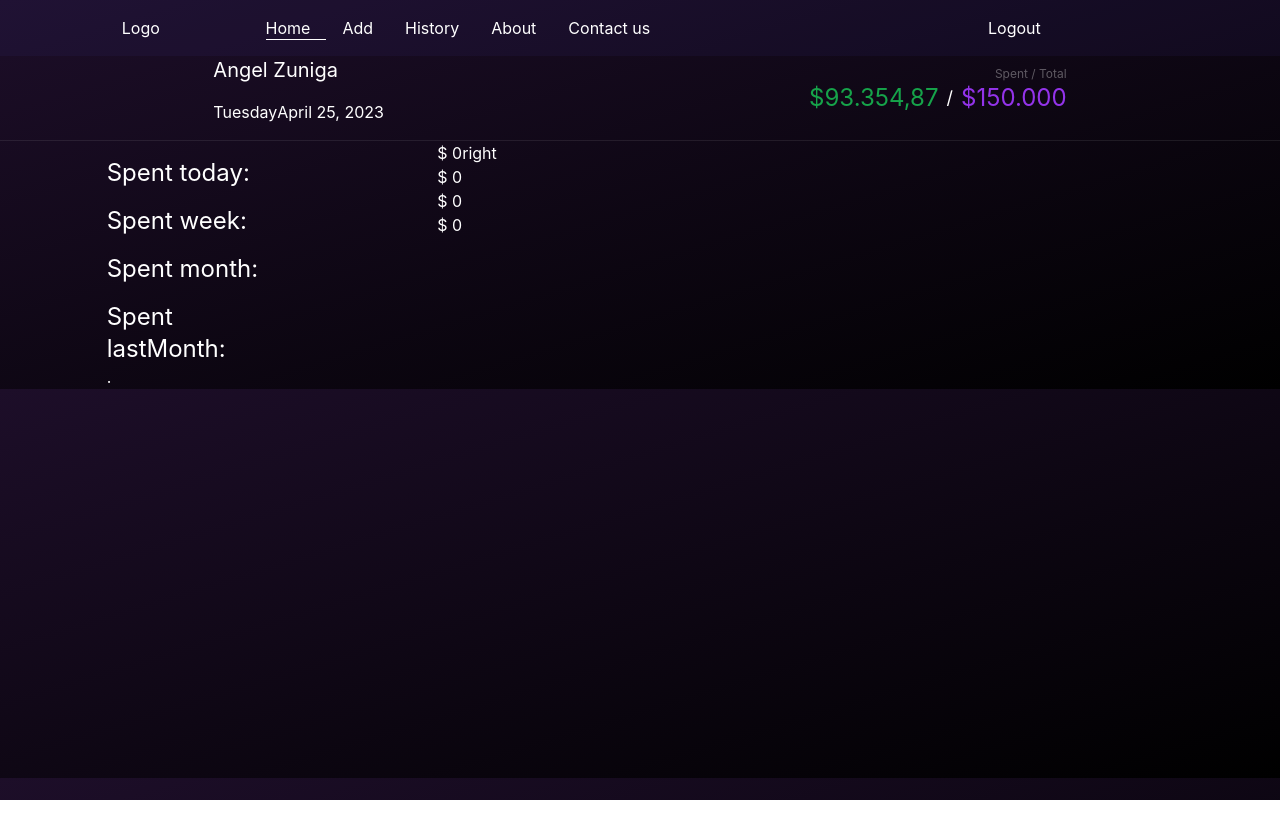
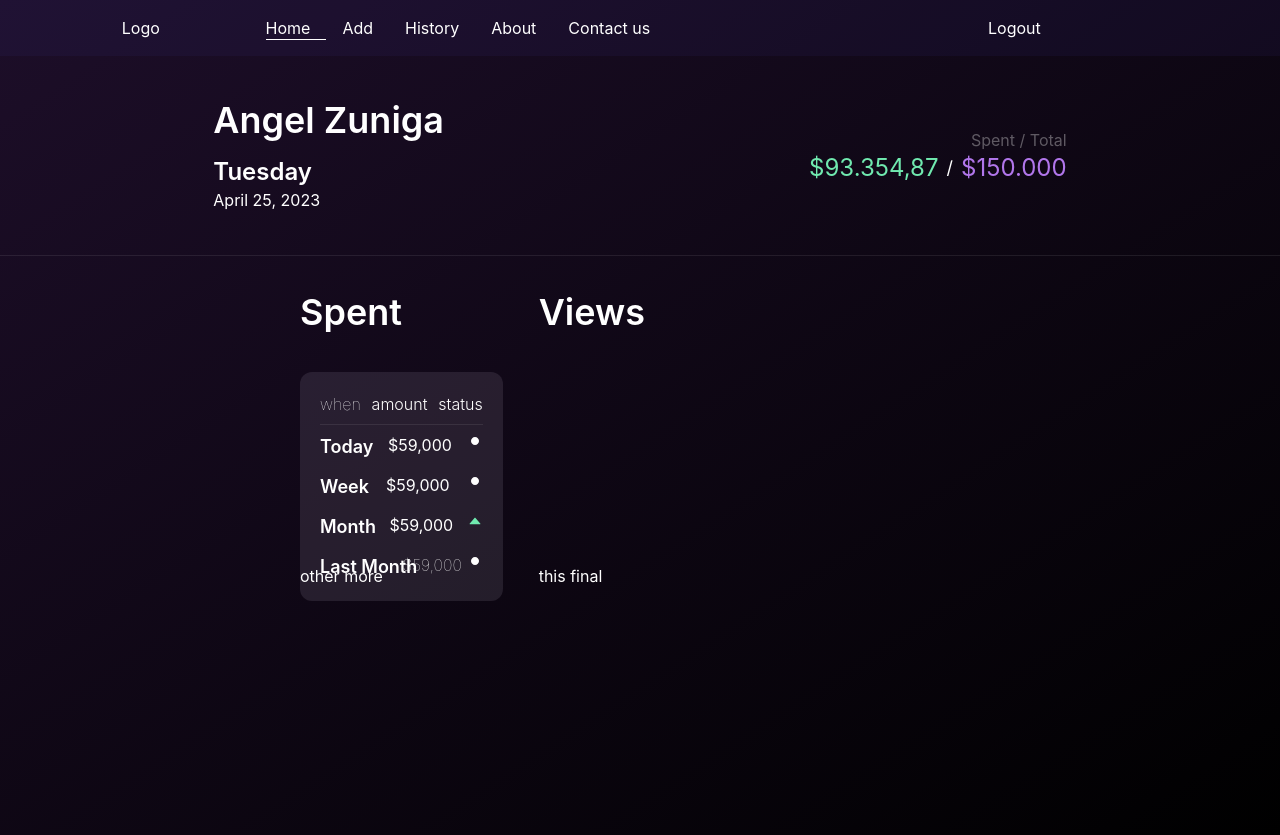
Before and after one commit to Magendev-by-Angel/Finnans, a Next.js app: page / in a window 1280 px wide. Before the commit the page ends 800 px from the top, so only its background shows below. Built offline with nearby package versions, Linux system fonts and the light colour scheme.

Commit message:
spent component and table done

```diff
--- a/app/navBar.tsx
+++ b/app/navBar.tsx
@@ -56,7 +56,9 @@ const NavBar = () => {
 				</div>
 				<div className="flex justify-start  w-1/2">
 					{Links.map(({ href, label }) => (
-						<NavLink href={href}>{label}</NavLink>
+						<NavLink key={label} href={href}>
+							{label}
+						</NavLink>
 					))}
 				</div>
 				<div className="flex justify-center items-center w-1/5">
--- a/app/page.tsx
+++ b/app/page.tsx
@@ -2,7 +2,7 @@
 import React from 'react'
 // import { useRouter, usePathname } from 'next/navigation'
 import { useState, useEffect } from 'react'
-import Overview from '../components/overvew'
+import Overview from '../components/overview'
 import Dashboard from '../components/dashboard'
 const Page = () => {
 	const [percentage, setPercentage] = useState<number>(100)
--- /dev/null
+++ b/components/Spent.tsx
@@ -0,0 +1,70 @@
+import React from 'react'
+import { GoPrimitiveDot } from 'react-icons/go'
+import { AiFillCaretUp } from 'react-icons/ai'
+import formatter from '../util/formatter'
+interface InputProps {
+	amount: number
+}
+
+function Spent({ amount }: InputProps) {
+	const times = ['Today', 'Week', 'Month', 'Last Month']
+	const price = formatter(amount)
+	return (
+		<section className="flex flex-col gap-1">
+			<h1 className="font-semibold text-4xl py-9">Spent</h1>
+			<div className="bg-table rounded-xl w-[100%] p-5">
+				<div className="border-b border-[#ffffff15] w-full pb-2">
+					<div className="flex flex-row justify-between items-center">
+						<p className="font-thin">when</p>
+						<p className="font-light">amount</p>
+						<p className="font-light">status</p>
+					</div>
+				</div>
+				<div className="flex flex-col gap-3 mt-2">
+					{times.map(t => {
+						return (
+							<div
+								key={t}
+								className="flex flex-row justify-between"
+							>
+								<h2 className=" font-semibold text-lg">{t}</h2>
+								<h2
+									className={
+										t === 'Last Month'
+											? ' ml-[-12%] font-thin'
+											: null
+									}
+								>
+									{price}
+								</h2>
+								<div>
+									{t === 'Month' ? (
+										<AiFillCaretUp className="text-whitegreen" />
+									) : (
+										<GoPrimitiveDot />
+									)}
+								</div>
+							</div>
+						)
+					})}
+				</div>
+			</div>
+		</section>
+	)
+}
+/*
+<tbody>
+					{times.map(t => {
+						return (
+							<tr>
+								<td className="pl-[16%] font-semibold text-lg">
+									{t}
+								</td>
+								<td>{amount}</td>
+								<td>'Icon'</td>
+							</tr>
+						)
+					})}
+				</tbody> */
+
+export default Spent
--- a/components/dashboard.tsx
+++ b/components/dashboard.tsx
@@ -1,4 +1,5 @@
 import { useState } from 'react'
+import Spend from './Spent'
 const Periods = ({ periods }) => (
 	<div className="w-1/2 flex items-start flex-col">
 		{periods.map(period => (
@@ -16,24 +17,20 @@ const Amounts = ({ amounts }) => (
 )
 
 const Dashboard = () => {
-	const [today, setToday] = useState<number>(0)
+	/* const [today, setToday] = useState<number>(0)
 	const [week, setWeek] = useState<number>(0)
 	const [month, setMonth] = useState<number>(0)
-	const [lastMonth, setLastMonth] = useState<number>(0)
+	const [lastMonth, setLastMonth] = useState<number>(0) */
 
 	return (
-		<section className="border-t mt-4 border-[#ffffff15] flex justify-center">
-			<div className="w-10/12 ">
-				<div className="w-full flex">
-					<div className="w-1/3 flex">
-						<Periods
-							periods={['today', 'week', 'month', 'lastMonth']}
-						/>
-						<Amounts amounts={[today, week, month, lastMonth]} />
-					</div>
-					<div className="w-2/3">right</div>
-				</div>
-				<div className="w-full ">.</div>
+		<section>
+			<div className="mx-[300px] grid grid-cols-3 grid-rows-2 h-[72.4vh] gap-9">
+				<Spend amount={59000} />
+				<h1 className="col-span-2 font font-semibold text-4xl py-9">
+					Views
+				</h1>
+				<h1>other more</h1>
+				<h1 className="col-span-2">this final</h1>
 			</div>
 		</section>
 	)
--- a/components/overvew.tsx
+++ b/components/overview.tsx
@@ -49,16 +49,19 @@ const Overview = () => {
 		]
 		setDate({ Date: date, Day: days[Day], Month: monthNames[Month], Year })
 	}, [])
+
 	return (
-		<section className="w-full flex justify-center">
+		<section className="w-full h-[200px] flex justify-center border-b border-[#ffffff15]">
 			<div className="w-8/12 flex">
-				<div className="w-1/2">
-					<h2 className="text-xl">Angel Zuniga</h2>
-					<div className="flex justify-start mt-4">
-						<h3 className="">{date ? date.Day : ''}</h3>
+				<div className="w-1/2 flex flex-col justify-center">
+					<h2 className="text-4xl font-semibold">Angel Zuniga</h2>
+					<div className="flex flex-col justify-start mt-4">
+						<h3 className="font-semibold text-2xl">
+							{date ? `${date.Day} ` : ''}
+						</h3>
 						<div>
 							{date ? (
-								`${date.Month} ${date.Date}, ${date.Year} `
+								` ${date.Month} ${date.Date}, ${date.Year} `
 							) : (
 								<Loader />
 							)}
@@ -66,15 +69,15 @@ const Overview = () => {
 					</div>
 				</div>
 				<div className="w-1/2 flex justify-center items-end flex-col">
-					<div className="text-xs text-[#ffffff55]">
-						Spent / Total
-					</div>
+					<div className="text-[#ffffff55] text-">Spent / Total</div>
 					<div className="text-2xl flex items-center">
-						<div className="text-2xl text-green-600">
+						<div className="text-2xl text-whitegreen">
 							$93.354,87
 						</div>
 						<div className="text-lg mx-2">/</div>
-						<div className="text-2xl text-purple-600">$150.000</div>
+						<div className="text-2xl text-whitepurple">
+							$150.000
+						</div>
 					</div>
 				</div>
 			</div>
--- a/package.json
+++ b/package.json
@@ -33,7 +33,8 @@
 		"react": "^18.2.0",
 		"react-chartjs-2": "^5.2.0",
 		"react-circular-progressbar": "^2.1.0",
-		"react-dom": "^18.2.0"
+		"react-dom": "^18.2.0",
+		"react-icons": "^4.8.0"
 	},
 	"devDependencies": {
 		"@types/node": "^18.15.11",
--- a/tailwind.config.js
+++ b/tailwind.config.js
@@ -1,12 +1,18 @@
 /** @type {import('tailwindcss').Config} */
 module.exports = {
-  content: [
-    "./app/**/*.{js,ts,jsx,tsx,mdx}",
-    "./pages/**/*.{js,ts,jsx,tsx,mdx}",
-    "./components/**/*.{js,ts,jsx,tsx,mdx}",
-  ],
-  theme: {
-    extend: {},
-  },
-  plugins: [],
-};
+	content: [
+		'./app/**/*.{js,ts,jsx,tsx,mdx}',
+		'./pages/**/*.{js,ts,jsx,tsx,mdx}',
+		'./components/**/*.{js,ts,jsx,tsx,mdx}'
+	],
+	theme: {
+		extend: {
+			colors: {
+				table: 'rgba(130, 119, 141, 0.2)',
+				whitegreen: '#70E9AF',
+				whitepurple: '#B176EB'
+			}
+		}
+	},
+	plugins: []
+}
--- /dev/null
+++ b/util/formatter.ts
@@ -0,0 +1,12 @@
+const formatter = (value: number): string => {
+	const formatter = new Intl.NumberFormat('en-US', {
+		style: 'currency',
+		currency: 'USD',
+		minimumFractionDigits: 0
+	})
+
+	const newValue = formatter.format(value)
+	return newValue
+}
+
+export default formatter
```
Also changed, not shown: 1 other file (tests, documents, lock files or other folders).
